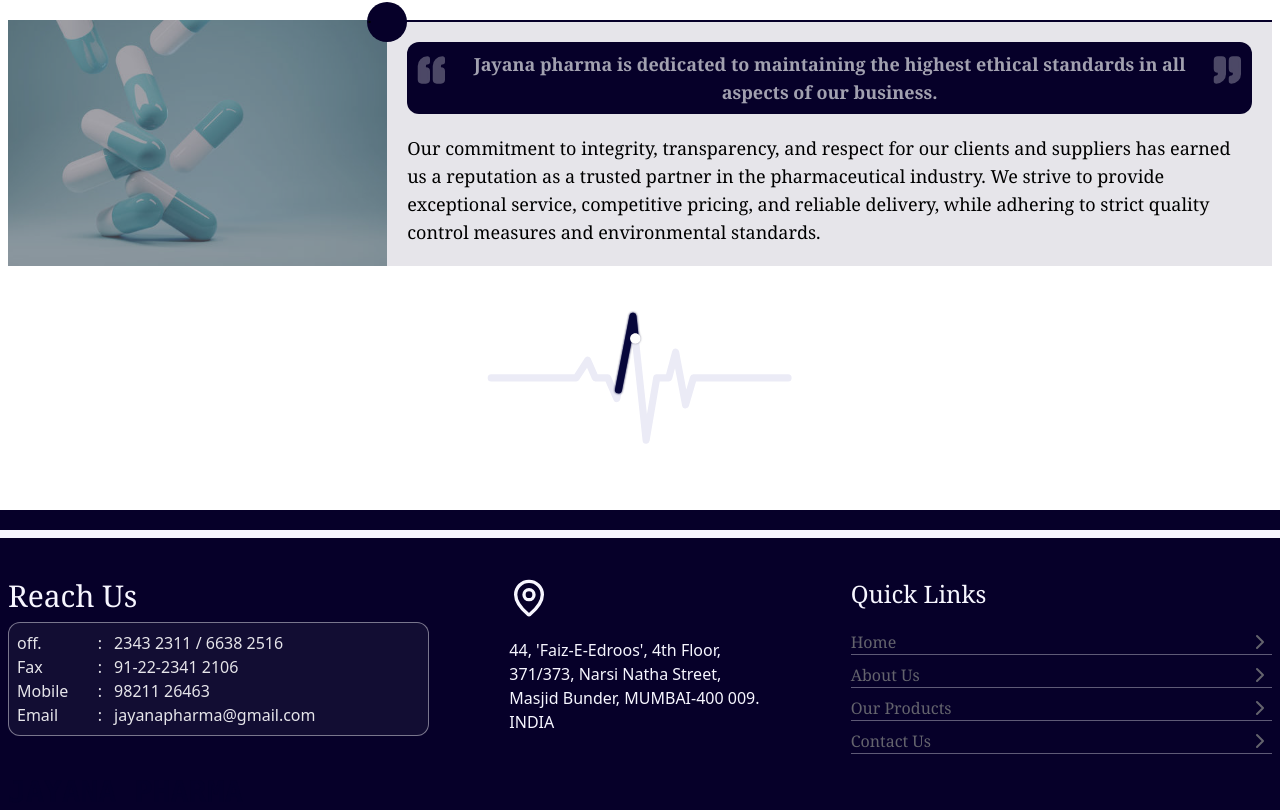
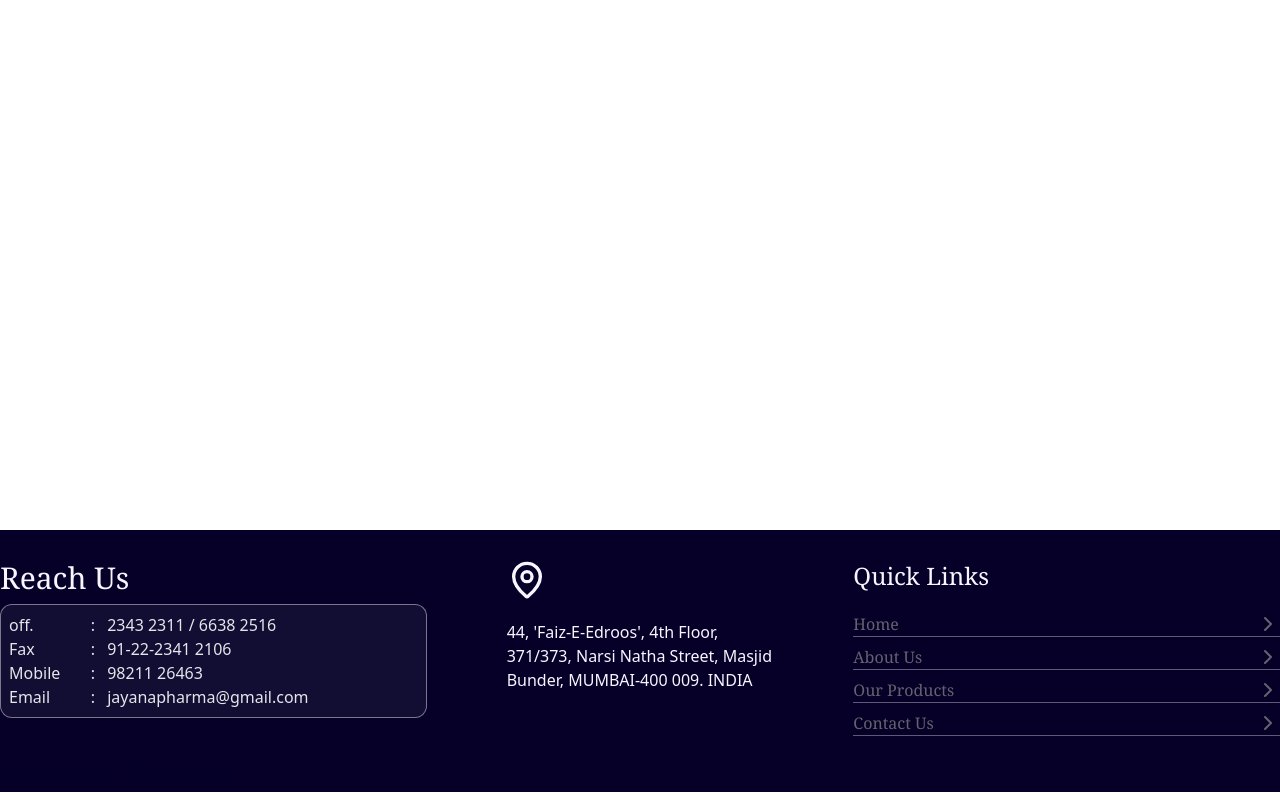
Before and after one commit to kloud47/Jayana_Pharma, a Next.js app: page /about in a window 1280 px wide. Shown: the part 1070-1880 px from the top of the page. Built offline with nearby package versions, Linux system fonts and the light colour scheme.

Commit message:
added new page animmation to website

```diff
--- a/src/app/about/page.tsx
+++ b/src/app/about/page.tsx
@@ -6,9 +6,11 @@ import Medi from "../../../public/medi.json";
 import { Button } from "@/components/ui/button";
 import Beat from "@/components/global/Beat";
 import { Quote } from "lucide-react";
+import Inner from "@/components/layout/Inner";
 
 const page = () => {
   return (
+    <Inner>
       <MaxWidthWrapper>
         <div className="grid grid-cols-2 h-[70vh] font-serif border-b border-primary mt-10">
           <div className="flex flex-col justify-center items-center font-serif bg-primary/20">
@@ -80,15 +82,17 @@ const page = () => {
               </span>
               <Quote fill="#4c4866" stroke="#4c4866" size={40} className="" />
             </div>
-          Our commitment to integrity, transparency, and respect for our clients
-          and suppliers has earned us a reputation as a trusted partner in the
-          pharmaceutical industry. We strive to provide exceptional service,
-          competitive pricing, and reliable delivery, while adhering to strict
-          quality control measures and environmental standards.
+            Our commitment to integrity, transparency, and respect for our
+            clients and suppliers has earned us a reputation as a trusted
+            partner in the pharmaceutical industry. We strive to provide
+            exceptional service, competitive pricing, and reliable delivery,
+            while adhering to strict quality control measures and environmental
+            standards.
           </div>
         </div>
         <Beat />
       </MaxWidthWrapper>
+    </Inner>
   );
 };
 
--- a/src/app/contact/page.tsx
+++ b/src/app/contact/page.tsx
@@ -27,7 +27,7 @@ const page = () => {
   const onSubmit = async () => {};
 
   return (
-    <MaxWidthWrapper className="h-[85vh]">
+    <MaxWidthWrapper className="h-[85vh] mb-20">
       <div className="grid grid-cols-2 h-full">
         <GetInTouch />
         <div className="bg-primary/90 h-full m-5 rounded-3xl p-10 flex items-center BGProd BoxShadow1">
--- a/src/app/globals.css
+++ b/src/app/globals.css
@@ -152,4 +152,14 @@
     background-color: rgb(100, 99, 109, 0.6);
     z-index: 1;
   }
+
+  .inner .slide {
+    position: fixed;
+    top: 0;
+    left: 0;
+    background-color: white;
+    width: 100vw;
+    height: 100vh;
+    z-index: 50;
+  }
 }
--- a/src/app/page.tsx
+++ b/src/app/page.tsx
@@ -7,10 +7,12 @@ import Link from "next/link";
 // import { motion } from "framer-motion";
 import AboutContent from "@/components/global/about-content";
 import Beat from "@/components/global/Beat";
+import Inner from "@/components/layout/Inner";
 
 const Home = async () => {
   return (
-    <MaxWidthWrapper className="font-serif">
+    <Inner>
+      <MaxWidthWrapper className="font-serif mb-10">
         <div className="h-[70vh] mt-10 BGProd3">
           <div className="uppercase flex flex-col items-center justify-center w-full  h-full font-serif leading-[4rem] animate-slideinY opacity-0 [--slidein-delay:300ms] border-b border-primary">
             {/* <h1 className="text-2xl">Exporter, importer</h1>
@@ -86,6 +88,7 @@ const Home = async () => {
         <OurProducts />
         <ContactUs />
       </MaxWidthWrapper>
+    </Inner>
   );
 };
 export default Home;
--- a/src/app/products/page.tsx
+++ b/src/app/products/page.tsx
@@ -1,18 +1,20 @@
 import MaxWidthWrapper from "@/components/global/MaxWidthWrapper";
+import Inner from "@/components/layout/Inner";
 import { CircleDot, GitCommitVertical } from "lucide-react";
 import React from "react";
 
 const page = () => {
   return (
-    <div className="font-serif bg-primary/10">
+    <Inner>
+      <div className="font-serif bg-primary/10 pb-20">
         <MaxWidthWrapper className="">
           <div className="pt-10 grid grid-cols-[40%_60%] h-[30vh] border-b border-primary">
-          <h1 className="text-6xl font-bold uppercase bg-primary/20 flex items-center justify-center p-4">
+            <h1 className="text-6xl font-bold uppercase bg-primary/20 flex items-center justify-center p-4 animate-slideinX opacity-0 [--slidein-delay:300ms]">
               Our Products
             </h1>
             <div className="BGProd2"></div>
           </div>
-        <div className="grid grid-cols-4 my-10 border-b border-primary text-lg py-2 pt-5">
+          <div className="grid grid-cols-4 my-10 border-b border-primary text-lg py-2 pt-5 animate-slideinY opacity-0 [--slidein-delay:300ms]">
             <span className="flex z-10">
               <GitCommitVertical />
               Ambroxol
@@ -384,7 +386,7 @@ const page = () => {
               <div className="bg-muted"></div>
             </div>
           </div>
-        <div className="border-b border-primary my-20 bg-[#5e5b8c]/60">
+          <div className="border-b border-primary bg-[#5e5b8c]/60">
             <h1 className="text-center text-4xl border-b p-2 bg-[#5e5b8c]/60 rounded-t-lg">
               Imports & Indents
             </h1>
@@ -454,6 +456,7 @@ const page = () => {
           </div>
         </MaxWidthWrapper>
       </div>
+    </Inner>
   );
 };
 
--- a/src/components/global/MaxWidthWrapper.tsx
+++ b/src/components/global/MaxWidthWrapper.tsx
@@ -8,14 +8,5 @@ export default function MaxWidthWrapper({
   className?: string;
   children: ReactNode;
 }) {
-  return (
-    <div
-      className={cn(
-        "h-full mx-auto w-full max-w-screen-xl px-2 md:px-15",
-        className
-      )}
-    >
-      {children}
-    </div>
-  );
+  return <div className={cn("h-full ", className)}>{children}</div>;
 }
--- a/src/components/global/footer.tsx
+++ b/src/components/global/footer.tsx
@@ -5,7 +5,7 @@ import MaxWidthWrapper from "./MaxWidthWrapper";
 
 const Footer = () => {
   return (
-    <div className="bg-primary text-background pt-5 mt-10 font-serif z-10">
+    <div className="bg-primary text-background pt-5 font-serif z-10">
       <div className="w-full border-4 border-background"></div>
       <MaxWidthWrapper>
         <div className="grid grid-cols-3 mt-10">
--- /dev/null
+++ b/src/components/layout/Inner.tsx
@@ -0,0 +1,72 @@
+"use client";
+import { motion } from "framer-motion";
+import React from "react";
+
+const Inner = ({ children }: { children: React.ReactNode }) => {
+  const anim = (variants: any) => {
+    return {
+      initial: "initial",
+      animate: "enter",
+      exit: "exit",
+      variants,
+    };
+  };
+
+  const opacity = {
+    initial: {
+      opacity: 0,
+    },
+    enter: {
+      opacity: 1,
+    },
+    exit: { opacity: 1 },
+  };
+
+  const slide = {
+    initial: {
+      top: "0vh",
+    },
+    enter: {
+      top: "100vh",
+    },
+    exit: {
+      top: "0",
+      transition: {
+        duration: 1,
+        ease: [0.76, 0, 0.24, 1],
+      },
+    },
+  };
+
+  const perspective = {
+    initial: {
+      y: 0,
+      scale: 1,
+    },
+    enter: {
+      y: 0,
+      scale: 1,
+    },
+    exit: {
+      y: -100,
+      scale: 0.9,
+      transition: {
+        duration: 1,
+        ease: [0.76, 0, 0.24, 1],
+      },
+    },
+  };
+
+  return (
+    <div className="inner">
+      <motion.div {...anim(slide)} className="slide" />
+      <motion.div {...anim(perspective)}>
+        <motion.div {...anim(opacity)} className="Page">
+          {children}
+        </motion.div>
+      </motion.div>
+    </div>
+  );
+};
+
+export default Inner;
```
Lines whose indentation alone changed are shown as unchanged.
